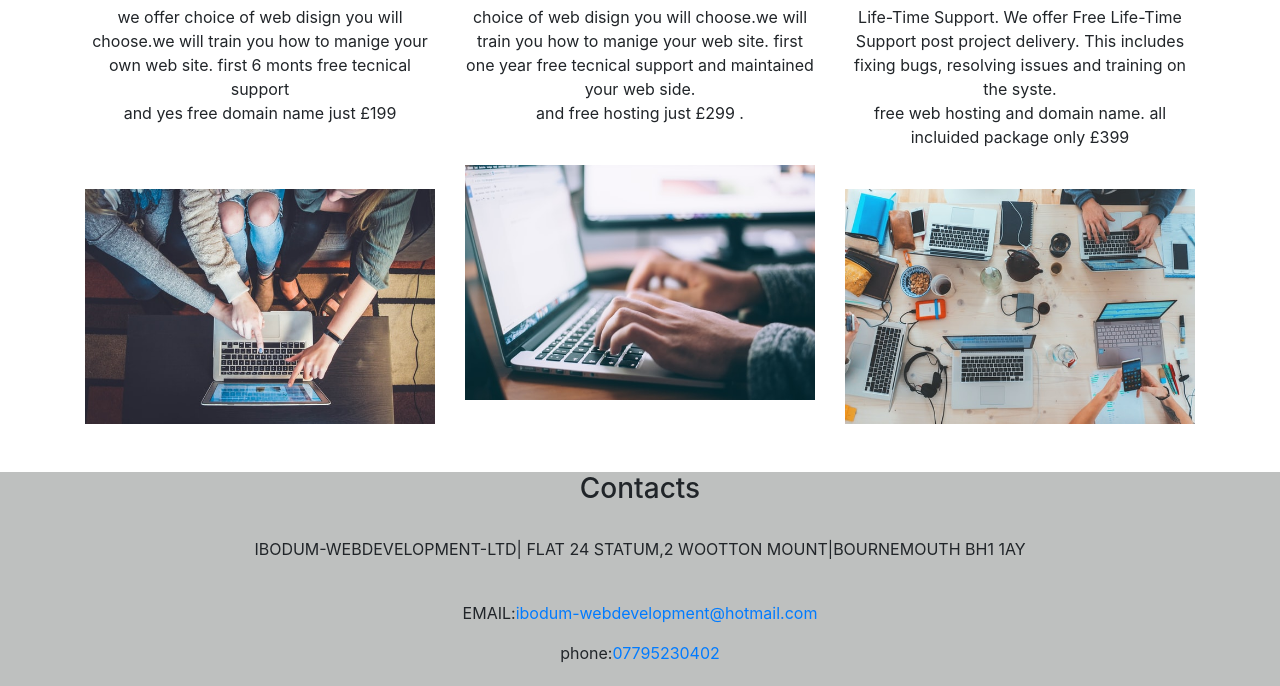
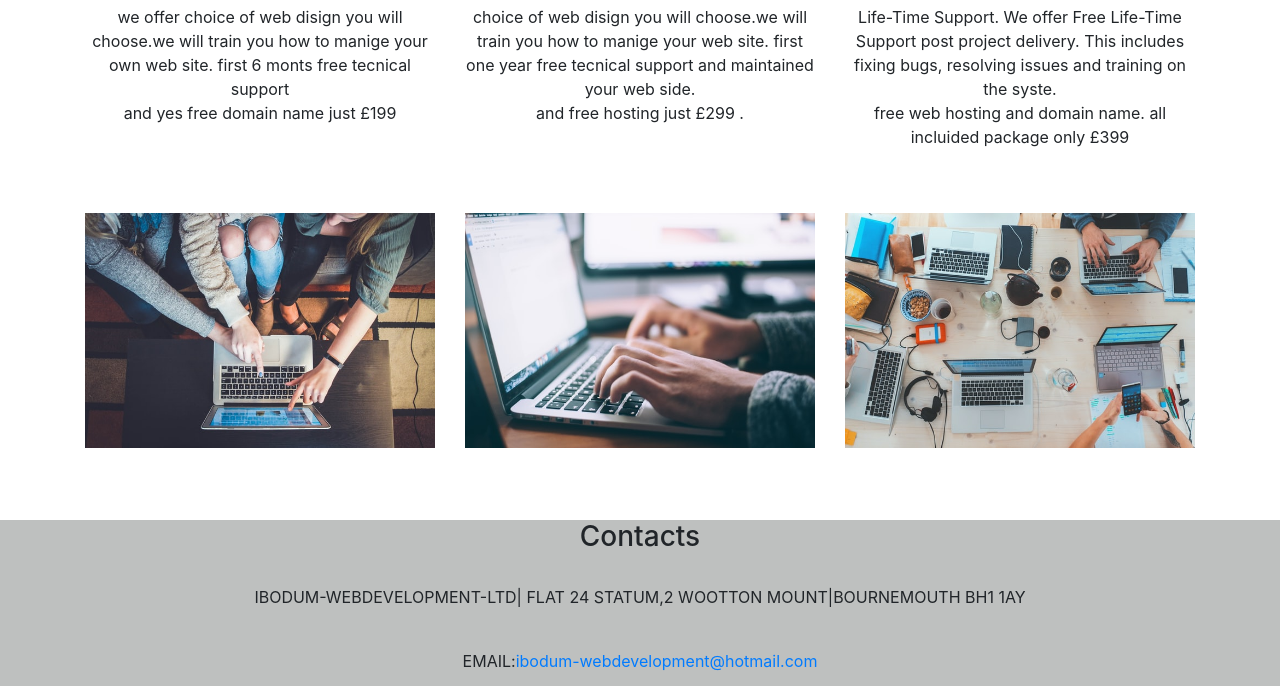
Before and after one commit to ibodum/ibodum-web-development, a plain HTML site: page index.html in a window 1280 px wide. Shown: the part 1372-2058 px from the top of the page. Drawn offline with nearby package versions, Linux system fonts and the light colour scheme.

Commit message:
new addition

```diff
--- a/asets/style.css
+++ b/asets/style.css
@@ -60,6 +60,7 @@ body{
   text-align: center;
 }
 
+
 ul{
   display: flex;
   justify-content: center;
--- a/index.html
+++ b/index.html
@@ -78,18 +78,21 @@
 
 			<div class="col-lg-4 col-md-4 col-sm-6 col-xs-12 borde">
 				<h5 class="silver">Silver</h5>
-				<p> we offer choice of web disign you will choose.we will train you how to manige your own web site. first 6 monts free tecnical support <br>and yes free domain name just £199 </p><br><br>
-				<img src="asets/imgs/imgg1.jpg" width="100%" height="235"><br>
+				<p> we offer choice of web disign you will choose.we will train you how to manige your own web site. first 6 monts free tecnical support <br>and yes free domain name just £199 </p><br><br><br>
+
+				<img src="asets/imgs/imgg1.jpg" width="100%" height="235"><br><br>
 
 			</div>
 			<div class="col-lg-4 col-md-4 col-sm-6 col-xs-12 borde">
 				<h5 class="gold">Gold</h5>
-				<p>choice of web disign you will choose.we will train you how to manige your web site. first one year free tecnical support and maintained your web side. <br>and free hosting just £299 .</p><br>
-				<img src="asets/imgs/imgg2.jpg" width="100%" height="235"><br>
+				<p>choice of web disign you will choose.we will train you how to manige your web site. first one year free tecnical support and maintained your web side. <br>and free hosting just £299 .</p><br><br><br>
+
+				<img src="asets/imgs/imgg2.jpg" width="100%" height="235"><br><br>
 			</div>
 			<div class="col-lg-4 col-md-4 col-sm-12 col-xs-12 borde">
 				<h5 class="platinum">Platinum</h5>
-					<p>Life-Time Support. We offer Free Life-Time Support post project delivery. This includes fixing bugs, resolving issues and training on the syste. <br> free web hosting and domain name. all incluided package only £399</p><br>
+					<p>Life-Time Support. We offer Free Life-Time Support post project delivery. This includes fixing bugs, resolving issues and training on the syste. <br> free web hosting and domain name. all incluided package only £399</p><br><br>
+
 					<img src="asets/imgs/imgg3.jpg" width="100%" height="235"><br>
 			</div>
 
@@ -109,7 +112,7 @@
 		<div class="container">
 			<div class="">
 				<p>IBODUM-WEBDEVELOPMENT-LTD| FLAT 24 STATUM,2 WOOTTON MOUNT|BOURNEMOUTH BH1 1AY</p><br>
-				<p>EMAIL:<a href="email:ibodum-webdevelopment@hotmail.com">ibodum-webdevelopment@hotmail.com</a></p> <p>phone:<a href="tel:07795230402">07795230402</a></p>
+				<p>EMAIL:<a href="mailto:ibodum-webdevelopment@hotmail.com">ibodum-webdevelopment@hotmail.com</a></p> <p>phone:<a href="tel:07795230402">07795230402</a></p>
 				<br>
 				 <p class="adas"><b>Also follow us on</b></p>
    <ul>
```
